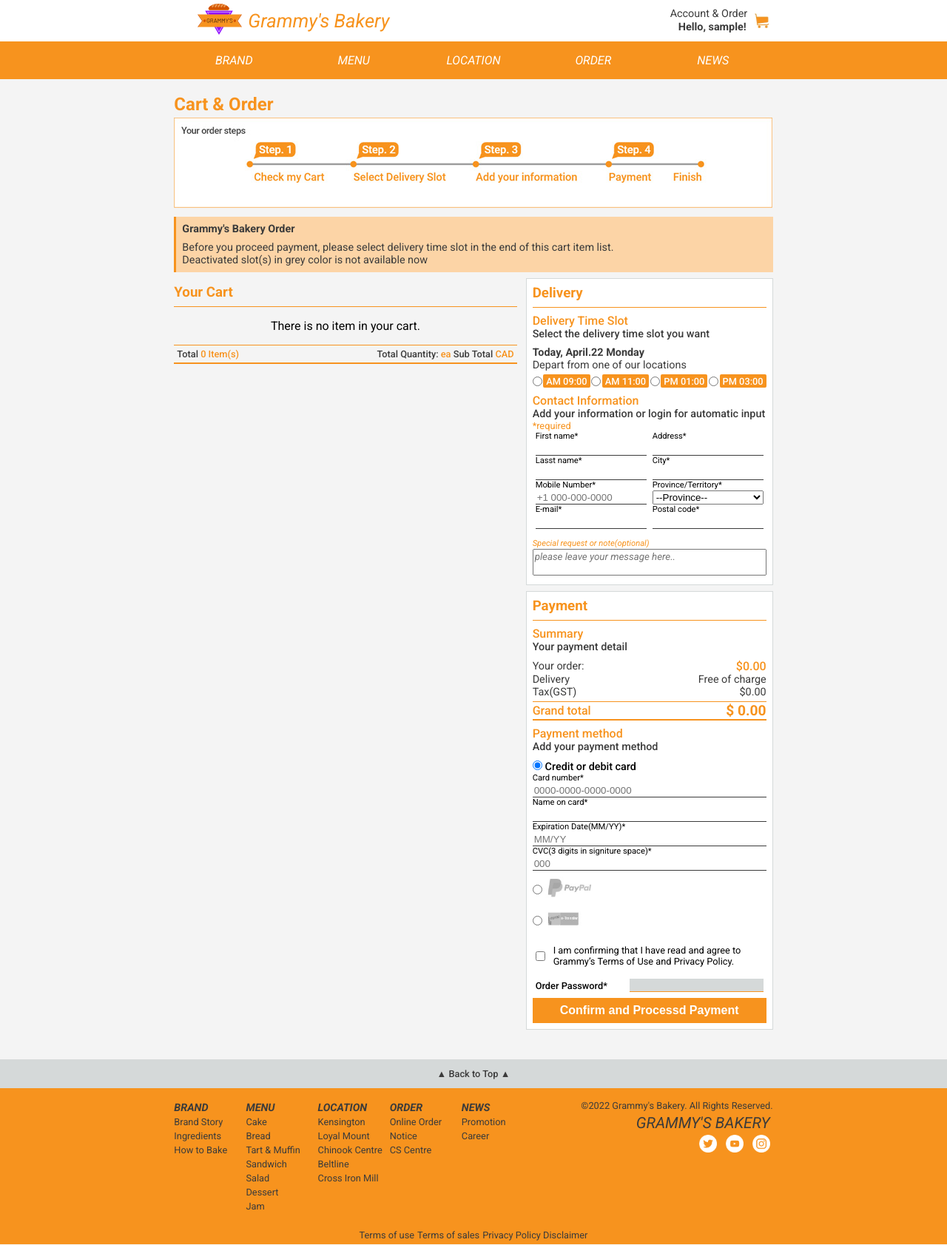
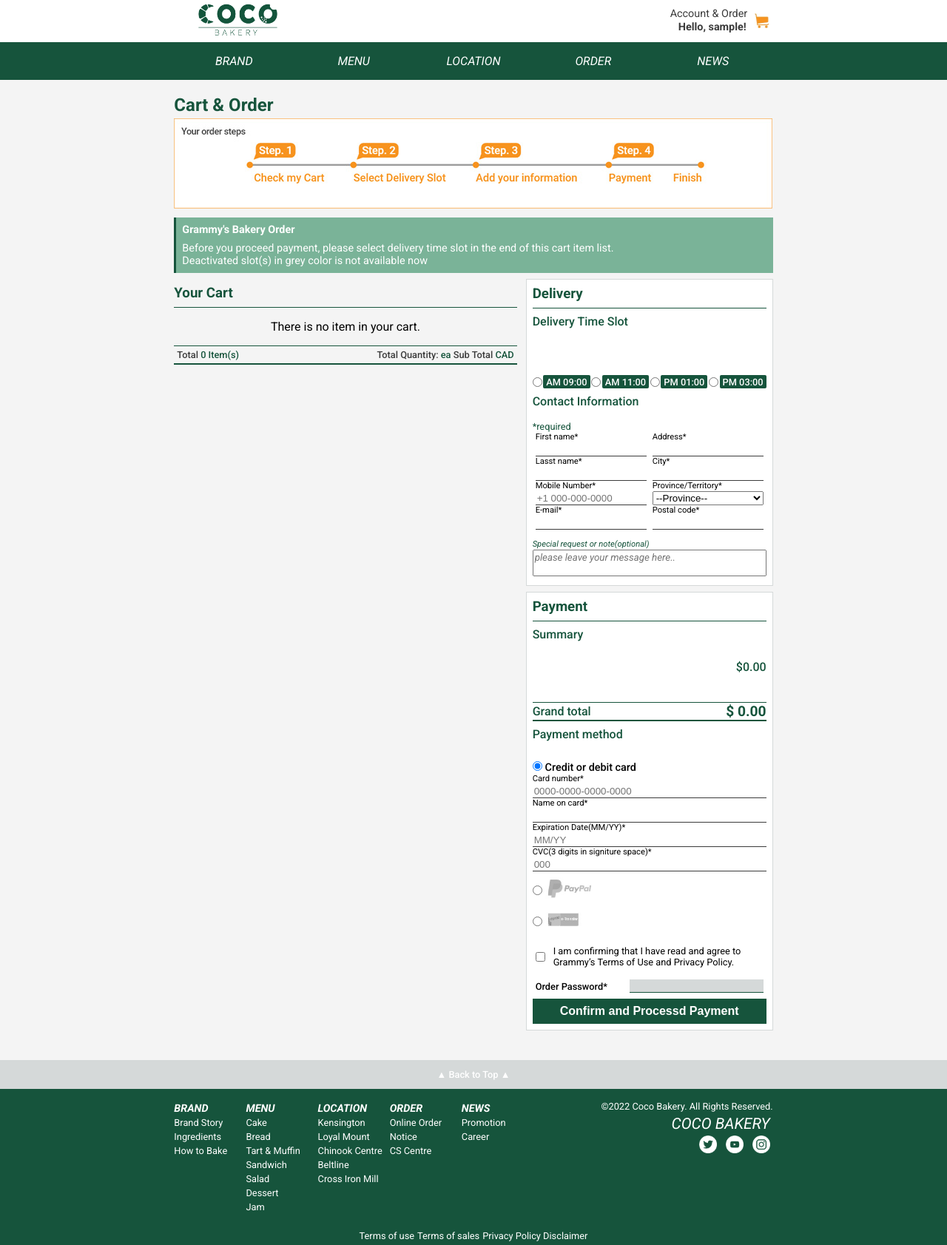
Before and after one commit to oliveguy/e-commerce, a PHP site: page /cart.php in a window 1280 px wide. Shown: the whole page at 74% size. Run offline with PHP 8.4, Linux system fonts and the light colour scheme; the visitor is signed in with stand-in values (Sample User, id 1); data that the repository does not hold is empty.

Commit message:
logo and main color changed

```diff
--- a/assets/css/Menu.css
+++ b/assets/css/Menu.css
@@ -56,6 +56,7 @@
     padding:.25rem 0;
     font-size: .9rem;
     margin:0 .5rem;
+    color: var(--main_orange);
 }
 div#menu_nav > ul >li:hover{
     font-weight:600;
--- a/assets/css/cart.css
+++ b/assets/css/cart.css
@@ -1,7 +1,7 @@
 @import url('https://fonts.googleapis.com/css2?family=Roboto:ital,wght@0,100;0,300;0,400;0,500;0,700;0,900;1,100;1,300;1,400;1,500;1,700;1,900&display=swap');
 /* Colors */
 :root{
-    --main_orange: #F7931E;
+    --main_orange: #16543C;
     --main_purple: #9112FF;
     --text_white: #fff;
     --text_darkgrey:#3B3B3B;
@@ -32,7 +32,7 @@
 article#checkout_info > div#checkout_info_text{
     border-left: 3px solid var(--main_orange);
     padding: .5rem;
-    background-color: #fcd4a6;
+    background-color: #7ab398;
     margin:.5rem 0;
 }
 article#checkout_info > div#checkout_info_text > p{
@@ -191,7 +191,7 @@
 div > p{
     margin:0;
     font-size: .9rem;
-    color: var(--text_darkgrey);
+    color: var(--text_white);
 }
 p.title{
     color:var(--main_orange);
--- a/assets/css/header.css
+++ b/assets/css/header.css
@@ -1,7 +1,7 @@
 @import url('https://fonts.googleapis.com/css2?family=Roboto:ital,wght@0,100;0,300;0,400;0,500;0,700;0,900;1,100;1,300;1,400;1,500;1,700;1,900&display=swap');
 /* Colors */
 :root{
-    --main_orange: #F7931E;
+    --main_orange: #16543C;
     --main_purple: #9112FF;
     --text_white: #fff;
     --text_darkgrey:#3B3B3B;
@@ -47,8 +47,8 @@
     width:100%;
     margin-left: 2rem;
 }
-#grammylogo{
-    width: 60px;
+#mainlogo{
+    width: 27%;
     height: auto;
 }
 header > div#top_header > div > a >h1{
@@ -314,14 +314,14 @@
 /* FOOTER--------------------------------------------------- */
 footer{
     background-color: var(--main_orange);
-    color:var(--text_darkgrey);
+    color:var(--text_white);
     display:flex;
     flex-direction: column;
     justify-content: space-between;
     margin:0 auto;
 }
 footer a{
-    color:var(--text_darkgrey);
+    color:var(--text_white);
     font-size: .8rem;
 }
 footer > a{
--- a/assets/css/login.css
+++ b/assets/css/login.css
@@ -1,7 +1,7 @@
 @import url('https://fonts.googleapis.com/css2?family=Roboto:ital,wght@0,100;0,300;0,400;0,500;0,700;0,900;1,100;1,300;1,400;1,500;1,700;1,900&display=swap');
 /* Colors */
 :root{
-    --main_orange: #F7931E;
+    --main_orange: #16543C;
     --main_purple: #9112FF;
     --text_white: #fff;
     --text_darkgrey:#3B3B3B;
--- a/assets/css/order.css
+++ b/assets/css/order.css
@@ -2,7 +2,7 @@
 @import url('https://fonts.googleapis.com/css2?family=Roboto:ital,wght@0,100;0,300;0,400;0,500;0,700;0,900;1,100;1,300;1,400;1,500;1,700;1,900&display=swap');
 /* Colors */
 :root{
-    --main_orange: #F7931E;
+    --main_orange: #16543C;
     --main_purple: #9112FF;
     --text_white: #fff;
     --text_darkgrey:#3B3B3B;
--- a/assets/css/signup.css
+++ b/assets/css/signup.css
@@ -1,7 +1,7 @@
 @import url('https://fonts.googleapis.com/css2?family=Roboto:ital,wght@0,100;0,300;0,400;0,500;0,700;0,900;1,100;1,300;1,400;1,500;1,700;1,900&display=swap');
 /* Colors */
 :root{
-    --main_orange: #F7931E;
+    --main_orange: #16543C;
     --main_purple: #9112FF;
     --text_white: #fff;
     --text_darkgrey:#3B3B3B;
--- a/page_modules/footer.php
+++ b/page_modules/footer.php
@@ -47,8 +47,8 @@
                 </li>
             </ul>
             <div id="company_right">
-                <p>©2022 Grammy\'s Bakery. All Rights Reserved.</p>
-                <h1>GRAMMY\'S BAKERY</h1>
+                <p>©2022 Coco Bakery. All Rights Reserved.</p>
+                <h1>COCO BAKERY</h1>
                 <ul>
                     <li><img src="assets/images/icons/Twitter_white_36_36.png" alt="twitterIcon" width="36" height="36" class="footer_social_media"></li>
                     <li><img src="assets/images/icons/YouTube_white_36_36.png" alt="YouTubeIcon" width="36" height="36" class="footer_social_media"></li>
--- a/page_modules/header.php
+++ b/page_modules/header.php
@@ -15,14 +15,14 @@
 }else{
     $user_name = "Customer";
 }
-
+// <a href="index.php"><h1>Grammy\'s Bakery</h1></a>
 
 echo '
 <header>
     <div id="top_header">
         <div id="logo_h1_wrapper">
-            <a href="index.php"><img src="assets/images/grammys.svg" alt="Grammy bakery logo" width="800" height="558" id="grammylogo"></a>
-            <a href="index.php"><h1>Grammy\'s Bakery</h1></a>
+            <a href="index.php"><img src="assets/images/mainlogo.png" alt="coco-bakery-logo" width="800" height="558" id="mainlogo"></a>
+
         </div>
         <ul> <!-- User Navigation -->';
 
```
Also changed, not shown: assets/images/mainlogo.png (added), 2 other files.
